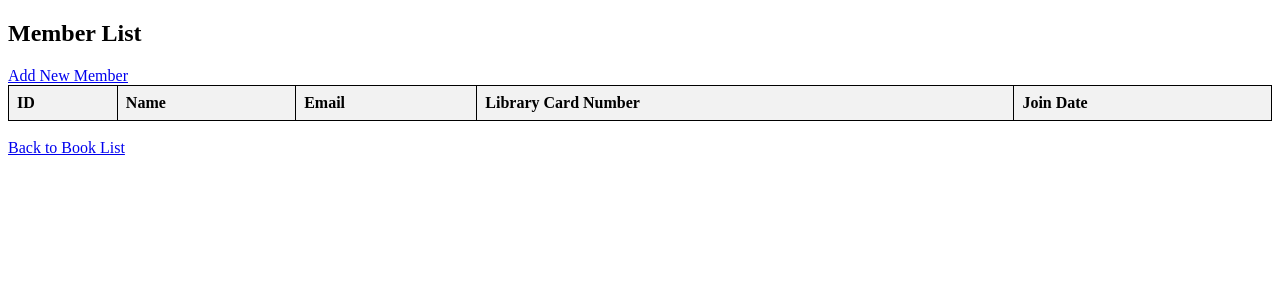
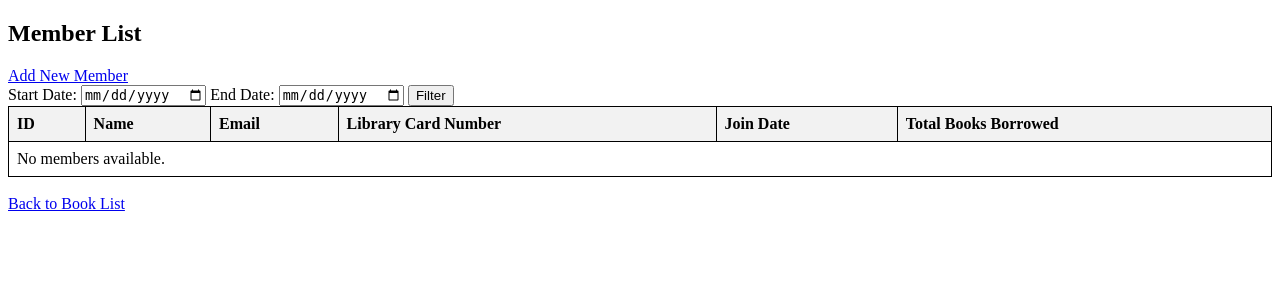
Before and after one commit to klausware/OnlineLibraryDB, a Django app: page /members/ in a window 1280 px wide. Shown: the top 300 px of the page. Run offline with Django 5.2, Linux system fonts and the light colour scheme; lists and menus that the app fills with data are empty.

Commit message:
Total Books Borrow Function Added

```diff
--- /dev/null
+++ b/library/scraper/pyvenv.cfg
@@ -0,0 +1,5 @@
+home = /usr/local/Cellar/python@3.11/3.11.8/Frameworks/Python.framework/Versions/3.11/bin
+include-system-site-packages = false
+version = 3.11.8
+executable = /usr/local/Cellar/python@3.11/3.11.8/Frameworks/Python.framework/Versions/3.11/bin/python3.11
+command = /Users/klaus/Documents/nyu/database-principals/project/library-management-frontend/env/bin/python3 -m venv /Users/klaus/Documents/nyu/database-principals/project/library-management-frontend/library/scraper
--- a/library/webapp/templates/webapp/member_list.html
+++ b/library/webapp/templates/webapp/member_list.html
@@ -20,6 +20,18 @@
 <body>
     <h2>Member List</h2>
     <a href="{% url 'add_member' %}">Add New Member</a>
+
+    <!-- Date Filter Form -->
+    <form method="get" action="{% url 'member_list' %}">
+        <label for="start_date">Start Date:</label>
+        <input type="date" id="start_date" name="start_date" value="{{ request.GET.start_date }}">
+
+        <label for="end_date">End Date:</label>
+        <input type="date" id="end_date" name="end_date" value="{{ request.GET.end_date }}">
+
+        <input type="submit" value="Filter">
+    </form>
+
     <table>
         <tr>
             <th>ID</th>
@@ -27,6 +39,7 @@
             <th>Email</th>
             <th>Library Card Number</th>
             <th>Join Date</th>
+            <th>Total Books Borrowed</th>
         </tr>
         {% for member in members %}
         <tr>
@@ -35,7 +48,12 @@
             <td>{{ member.email }}</td>
             <td>{{ member.library_card_number }}</td>
             <td>{{ member.join_date|date:"Y-m-d" }}</td>
+            <td>{{ member.total_books_borrowed }}</td>
             <td><a href="{% url 'edit_member' member.id %}">Edit</a></td>
+        </tr>
+        {% empty %}
+        <tr>
+            <td colspan="7">No members available.</td>
         </tr>
         {% endfor %}
     </table>
--- a/library/webapp/views.py
+++ b/library/webapp/views.py
@@ -1,6 +1,7 @@
 #from django.shortcuts import render
 from django.shortcuts import render, redirect, get_object_or_404
 from django.db import OperationalError, transaction, connection
+from datetime import datetime
 from datetime import date
 from .models import Book
 from .forms import BookForm
@@ -89,9 +90,45 @@ def add_author(request):
         form = AuthorForm()  # An empty, unbound form
     return render(request, 'webapp/add_author.html', {'form': form})
 
+
+def get_total_books_borrowed(member_id, start_date, end_date):
+    with connection.cursor() as cursor:
+        cursor.execute("SELECT total_books_borrowed_by_member(%s, %s, %s)", [member_id, start_date, end_date])
+        result = cursor.fetchone()
+    return result[0] if result else 0
+
+
 def member_list(request):
+    # Fetching start_date and end_date from GET parameters
+    start_date_str = request.GET.get('start_date')
+    end_date_str = request.GET.get('end_date')
+
+    # Convert from 'yyyy-mm-dd' to 'yyyy-mm-dd' if the data is present
+    if start_date_str:
+        try:
+            # Trying to match the format from the URL.
+            start_date = datetime.strptime(start_date_str, '%Y-%m-%d').strftime('%Y-%m-%d')
+        except ValueError:
+            # If there is a ValueError, you can set a default start date or handle it differently
+            start_date = '1900-01-01'  # default start date
+    else:
+        start_date = '1900-01-01'  # default start date
+
+    if end_date_str:
+        try:
+            # Same as for start date, but for end date.
+            end_date = datetime.strptime(end_date_str, '%Y-%m-%d').strftime('%Y-%m-%d')
+        except ValueError:
+            # Default to today's date if there is an error
+            end_date = datetime.today().strftime('%Y-%m-%d')  # default end date
+    else:
+        end_date = datetime.today().strftime('%Y-%m-%d')  # default end date
+
+
     members = Member.objects.all()
-    return render(request, 'webapp/member_list.html', {'members': members})
+    for member in members:
+       member.total_books_borrowed = get_total_books_borrowed(member.id, start_date, end_date)
+    return render(request, 'webapp/member_list.html', {'members': members, 'start_date': start_date, 'end_date': end_date})
 
 """
 def add_member(request):
@@ -234,3 +271,14 @@ def book_list(request):
             book.avg_rating = result[0] if result else 0
 
     return render(request, 'webapp/book_list.html', {'books': books})
+
+def member_borrowing_stats(request, member_id):
+    # Set these as needed; could be from the request, fixed, or otherwise determined
+    start_date = '2022-01-01'
+    end_date = '2022-12-31'
+
+    with connection.cursor() as cursor:
+        cursor.execute("SELECT total_books_borrowed_by_member(%s, %s, %s)", [member_id, start_date, end_date])
+        total_borrowed = cursor.fetchone()[0]
+
+    return render(request, 'webapp/member_borrowing_stats.html', {'total_borrowed': total_borrowed})
```
Also changed, not shown: library/webapp/templates/webapp/total_borrowed.html (added, +10 -0 lines), 10 other files.
